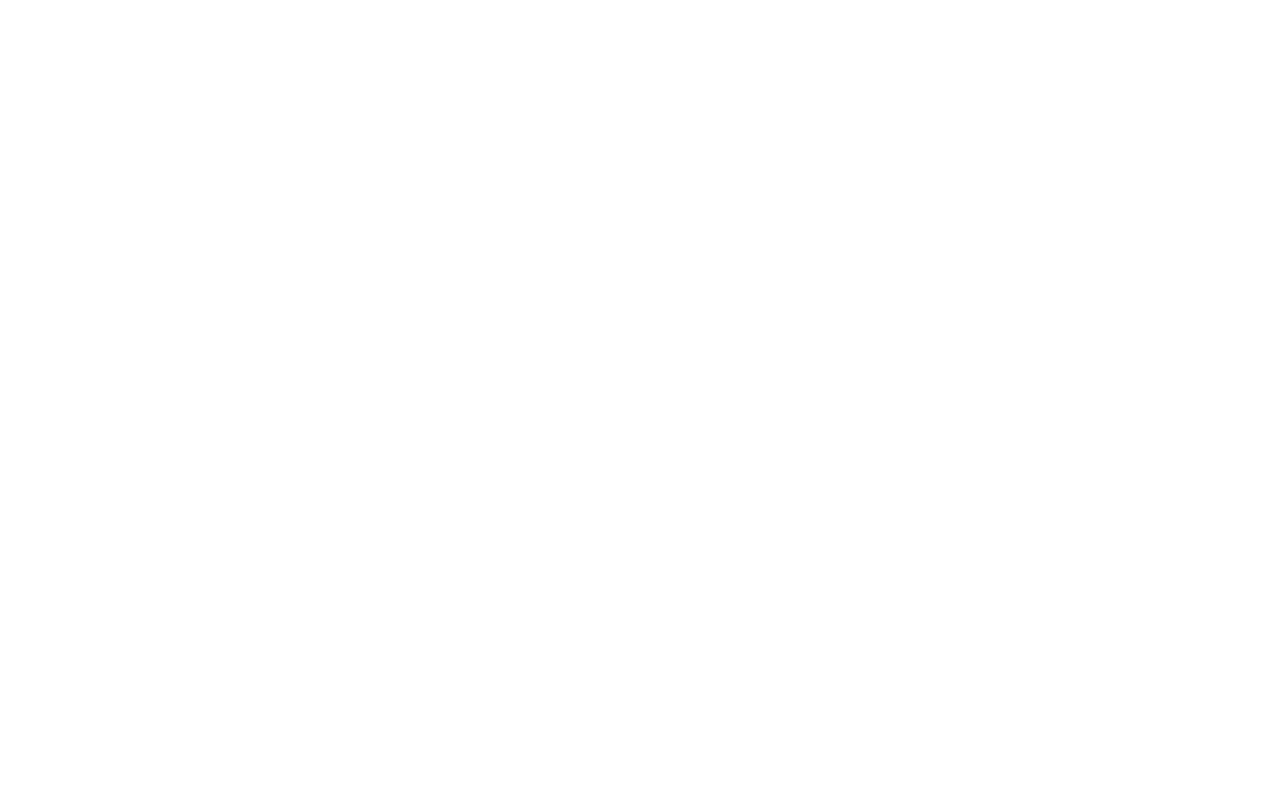
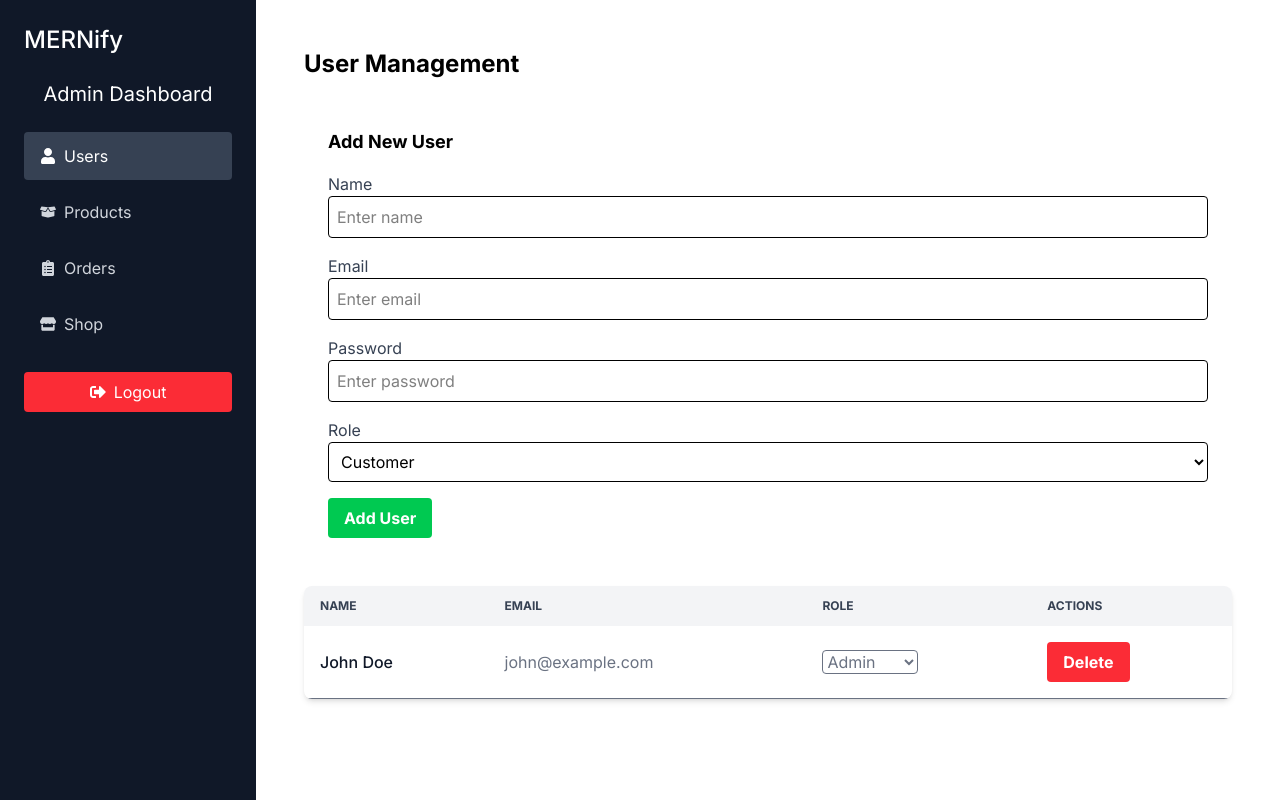
Before and after one commit to salmaelakhal/fullstack-mern-ecommerce, a React (Vite) app in the folder frontend/: page /admin/users in a window 1280 px wide. Before the commit this address had no page. Built offline with nearby package versions, Linux system fonts and the light colour scheme.

Commit message:
Complete UserManagement UI Page  in AdminSide

```diff
--- a/frontend/src/App.jsx
+++ b/frontend/src/App.jsx
@@ -14,6 +14,7 @@
 import MyOrdersPage from './pages/MyOrdersPage';
 import AdminLayout from './components/Admin/AdminLayout';
 import AdminHomePage from './pages/AdminHomePage';
+import UserManagement from './components/Admin/UserManagement';
 function App() {
   return (
     <BrowserRouter>
@@ -34,6 +35,7 @@
 
         <Route path="/admin" element={<AdminLayout />} >
           <Route index element={<AdminHomePage />} />
+          <Route path="users" element={<UserManagement />} />
         </Route>
 
       </Routes>
--- /dev/null
+++ b/frontend/src/components/Admin/UserManagement.jsx
@@ -0,0 +1,170 @@
+import React, { useState } from 'react'
+
+function UserManagement() {
+
+
+    const users = [
+        {
+            _id: 1309,
+            name: "John Doe",
+            email: "john@example.com",
+            role: "admin",
+        },
+    ];
+
+    const [formData, setFormData ]= useState({
+        name: "",
+        email: "",
+        password: "",
+        role: "customer", //Default role
+    });
+
+    const handleChange = (e) => {
+        const { name, value } = e.target;
+        setFormData({
+            ...formData,
+            [name]: value,
+        });
+    }
+
+
+
+    const handleSubmit = (e) => {
+        e.preventDefault();
+        console.log('User Registred', formData);
+        setFormData({
+            name: "",
+            email: "",
+            password: "",
+            role: "customer", //Default role
+        });
+
+    }
+
+
+    const handleRoleChange = (userId, newRole) => {
+        console.log({id: userId, role: newRole});
+    }
+
+    const handleDeleteUser = (userId) => {
+        if(window.confirm('Are you sure you want to delete this user?')) {
+            console.log('User deleted with ID', userId);
+        }
+    }
+
+
+  return (
+    <div className="max-w-7xl mx-auto p-6">
+          <h2 className="text-2xl font-bold mb-6">
+            User Management
+          </h2>
+          {/* Add New User Form  */}
+          <div className="p-6 rounded-lg mb-6">
+              <h3 className="text-lg font-bold mb-4">
+                Add New User
+              </h3>
+              <form onSubmit={handleSubmit}>
+                  <div className="mb-4">
+                      <label className="block text-gray-700">Name</label>
+                        <input
+                            type="text"
+                            name="name"
+                            value={formData.name}
+                            onChange={handleChange}
+                            className="w-full p-2 border rounded"
+                          placeholder="Enter name"
+                          required
+                        />
+                  </div>
+                    <div className="mb-4">
+                        <label className="block text-gray-700">Email</label>
+                            <input
+                                type="email"
+                                name="email"
+                                value={formData.email}
+                                onChange={handleChange}
+                                className="w-full p-2 border rounded"
+                            placeholder="Enter email"
+                            required
+                      />
+                  </div>
+
+                    <div className="mb-4">
+                        <label className="block text-gray-700">Password</label>
+                            <input
+                                type="password"
+                                name="password"
+                                value={formData.password}
+                                onChange={handleChange}
+                                className="w-full p-2 border rounded"
+                            placeholder="Enter password"
+                            required
+                      />
+                  </div>
+
+                    <div className="mb-4">
+                        <label className="block text-gray-700">Role</label>
+                        <select
+                            name="role"
+                            value={formData.role}
+                            onChange={handleChange}
+                            className="w-full p-2 border rounded"
+                        >
+                            <option value="customer">Customer</option>
+                            <option value="admin">Admin</option>
+                      </select>
+                  </div>
+
+                  <button
+                    type="submit"
+                    className="bg-green-500 hover:bg-green-600 text-white font-bold py-2 px-4 rounded"
+                  >
+                    Add User
+                  </button>
+              </form>
+          </div>
+
+          {/* User List Management  */}
+          <div className="overflow-x-auto shadow-md sm:rounded-lg">
+              <table className="min-w-full text-left text-gray-500">
+                  <thead className="bg-gray-100 text-xs uppercase text-gray-700">
+                      <tr>
+                          <th className="py-3 px-4">Name</th>
+                          <th className="py-3 px-4">Email</th>
+                          <th className="py-3 px-4">Role</th>
+                          <th className="py-3 px-4">Actions</th>
+                      </tr>
+                  </thead>
+                  <tbody>
+                      {users.map((user) => (
+                          <tr key={user.email} className="border-b hover:bg-gray-50">
+                              <td className="p-4 font-medium text-gray-900 whitespace-nowrap">{user.name}</td>
+                              <td className="p-4">{user.email}</td>
+                              <td className="p-4">
+                                  <select
+                                      value={user.role}
+                                      onChange={(e) => handleRoleChange(user._id, e.target.value)}
+                                      className='py2 border rounded'
+                                  >
+                                      <option value="customer">Customer</option>
+                                      <option value="admin">Admin</option>
+                                  </select>
+                              </td>
+                              <td className="p-4">
+                                  <button
+                                      onClick={() => handleDeleteUser(user._id)}
+                                      className="bg-red-500 hover:bg-red-600 text-white font-bold py-2 px-4 rounded">
+                                      Delete
+                                  </button>
+                              </td>
+                          </tr>
+                      ))}
+                  </tbody>
+              </table>
+          </div>
+
+    </div>
+  )
+}
+
+export default UserManagement
```
